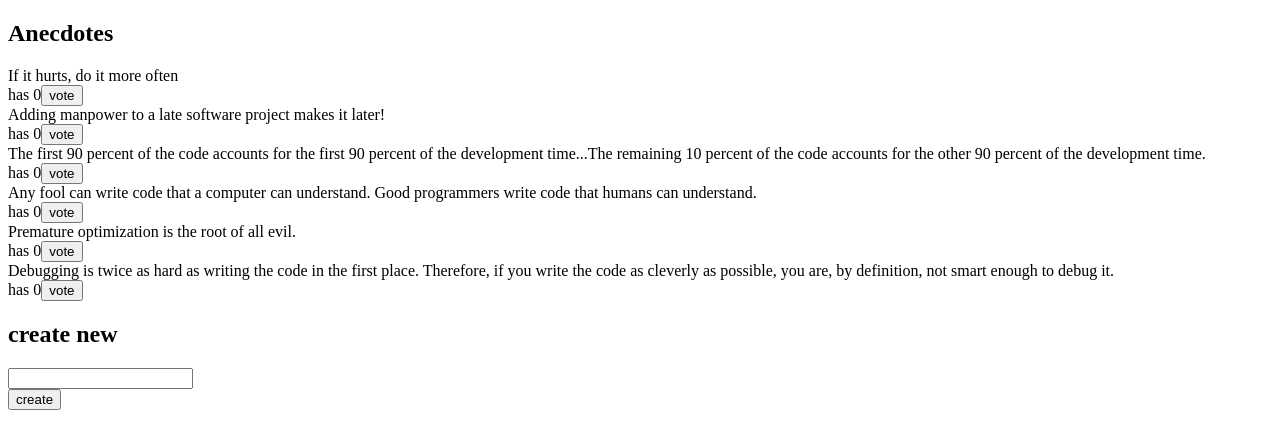
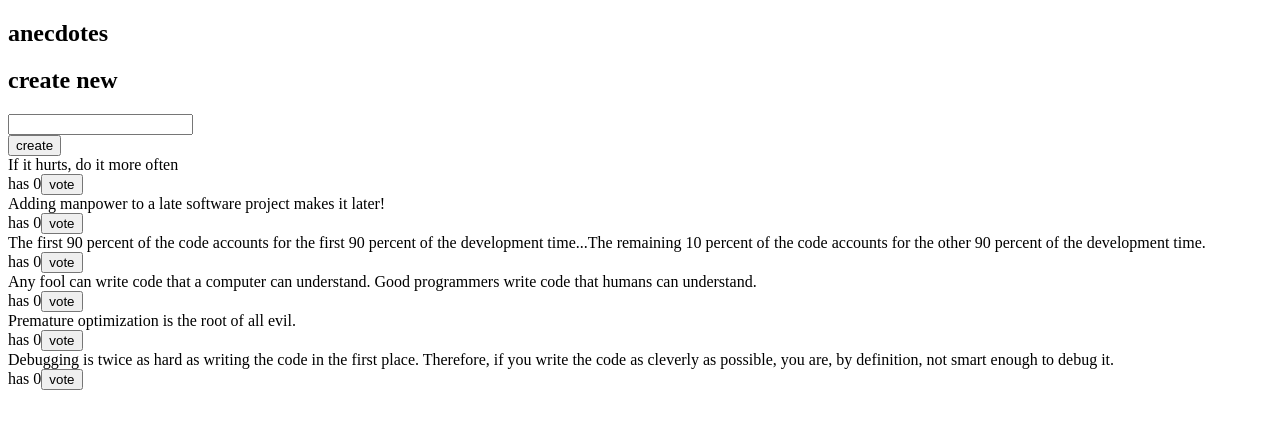
Before and after one commit to ezki82/redux-anecdotes, a React (Create React App) app: page / in a window 1280 px wide. Shown: the top 448 px of the page. Built offline with nearby package versions, Linux system fonts and the light colour scheme.

Commit message:
6.8 tehty, 0,5h

```diff
--- a/src/App.js
+++ b/src/App.js
@@ -1,31 +1,13 @@
 import React from 'react'
 import AnecdoteForm from './components/AnecdoteForm'
-import { useSelector, useDispatch } from 'react-redux'
-import { voteAnecdote } from './reducers/anecdoteReducer'
+import AnecdoteList from './components/AnecdoteList'
 
 const App = () => {
-  const anecdotes = useSelector(state => state)
-  const dispatch = useDispatch()
-
-  const vote = (id) => {
-    dispatch(voteAnecdote(id))
-  }
-
   return (
     <div>
-      <h2>Anecdotes</h2>
-      {anecdotes.map(anecdote =>
-        <div key={anecdote.id}>
-          <div>
-            {anecdote.content}
-          </div>
-          <div>
-            has {anecdote.votes}
-            <button onClick={() => vote(anecdote.id)}>vote</button>
-          </div>
-        </div>
-      )}
+      <h2>anecdotes</h2>
       <AnecdoteForm />
+      <AnecdoteList />
     </div>
   )
 }
--- /dev/null
+++ b/src/components/AnecdoteList.js
@@ -0,0 +1,30 @@
+import React from "react";
+import { useDispatch, useSelector } from "react-redux";
+import { voteAnecdote } from "../reducers/anecdoteReducer";
+
+const NewAnecdote = (props) => {
+    const anecdotes = useSelector(state => state)
+    const dispatch = useDispatch()
+
+    const vote = (id) => {
+        dispatch(voteAnecdote(id))
+    }
+
+    return (
+        <div>
+            {anecdotes.map(anecdote =>
+                <div key={anecdote.id}>
+                    <div>
+                        {anecdote.content}
+                    </div>
+                    <div>
+                        has {anecdote.votes}
+                        <button onClick={() => vote(anecdote.id)}>vote</button>
+                    </div>
+                </div>
+            )}
+        </div>
+    )
+}
+
+export default NewAnecdote
```
